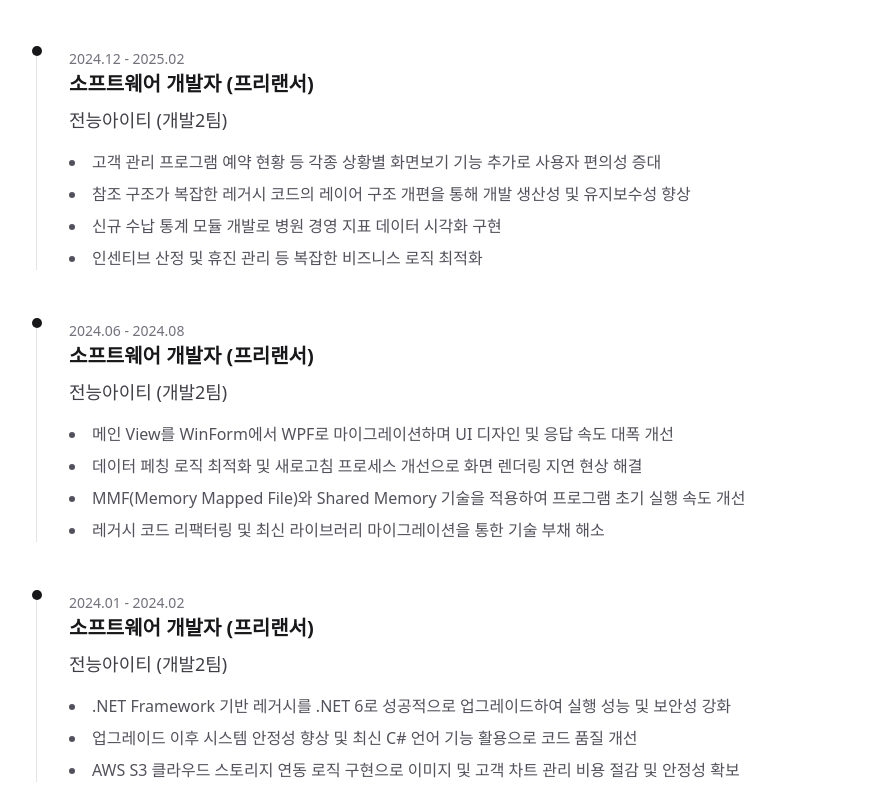
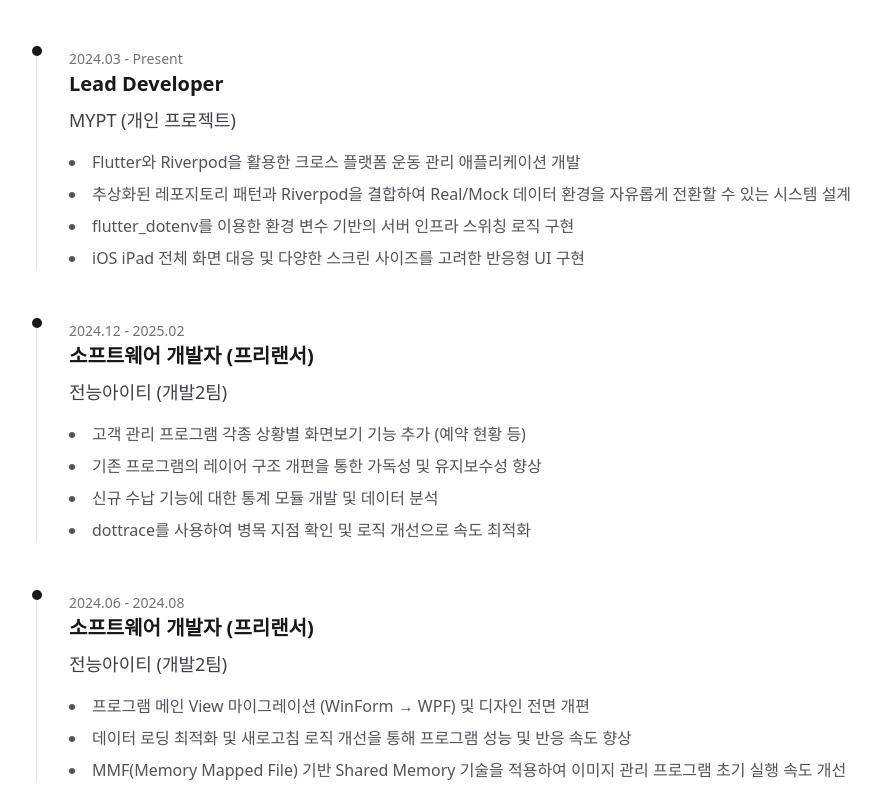
Before and after one commit to MostCitizen/MostCitizen.github.io, a Next.js app: page / in a window 1280 px wide. Shown: the part 1574-2360 px from the top of the page, without its empty margins (156-1037 px from the left). Built offline with nearby package versions, Linux system fonts and the light colour scheme.

Commit message:
mypt 프로젝트 내용 초안

```diff
--- a/src/data/portfolio.ts
+++ b/src/data/portfolio.ts
@@ -49,14 +49,25 @@ export const portfolioData = {
   ] as Skill[],
   experiences: [
     {
+      company: "MYPT (개인 프로젝트)",
+      role: "Lead Developer",
+      period: "2024.03 - Present",
+      description: [
+        "Flutter와 Riverpod을 활용한 크로스 플랫폼 운동 관리 애플리케이션 개발",
+        "추상화된 레포지토리 패턴과 Riverpod을 결합하여 Real/Mock 데이터 환경을 자유롭게 전환할 수 있는 시스템 설계",
+        "flutter_dotenv를 이용한 환경 변수 기반의 서버 인프라 스위칭 로직 구현",
+        "iOS iPad 전체 화면 대응 및 다양한 스크린 사이즈를 고려한 반응형 UI 구현",
+      ],
+    },
+    {
       company: "전능아이티 (개발2팀)",
       role: "소프트웨어 개발자 (프리랜서)",
       period: "2024.12 - 2025.02",
       description: [
-        "고객 관리 프로그램 예약 현황 등 각종 상황별 화면보기 기능 추가로 사용자 편의성 증대",
-        "참조 구조가 복잡한 레거시 코드의 레이어 구조 개편을 통해 개발 생산성 및 유지보수성 향상",
-        "신규 수납 통계 모듈 개발로 병원 경영 지표 데이터 시각화 구현",
-        "인센티브 산정 및 휴진 관리 등 복잡한 비즈니스 로직 최적화",
+        "고객 관리 프로그램 각종 상황별 화면보기 기능 추가 (예약 현황 등)",
+        "기존 프로그램의 레이어 구조 개편을 통한 가독성 및 유지보수성 향상",
+        "신규 수납 기능에 대한 통계 모듈 개발 및 데이터 분석",
+        "dottrace를 사용하여 병목 지점 확인 및 로직 개선으로 속도 최적화",
       ],
     },
     {
@@ -64,10 +75,9 @@ export const portfolioData = {
       role: "소프트웨어 개발자 (프리랜서)",
       period: "2024.06 - 2024.08",
       description: [
-        "메인 View를 WinForm에서 WPF로 마이그레이션하며 UI 디자인 및 응답 속도 대폭 개선",
-        "데이터 페칭 로직 최적화 및 새로고침 프로세스 개선으로 화면 렌더링 지연 현상 해결",
-        "MMF(Memory Mapped File)와 Shared Memory 기술을 적용하여 프로그램 초기 실행 속도 개선",
-        "레거시 코드 리팩터링 및 최신 라이브러리 마이그레이션을 통한 기술 부채 해소",
+        "프로그램 메인 View 마이그레이션 (WinForm → WPF) 및 디자인 전면 개편",
+        "데이터 로딩 최적화 및 새로고침 로직 개선을 통해 프로그램 성능 및 반응 속도 향상",
+        "MMF(Memory Mapped File) 기반 Shared Memory 기술을 적용하여 이미지 관리 프로그램 초기 실행 속도 개선",
       ],
     },
     {
@@ -75,9 +85,9 @@ export const portfolioData = {
       role: "소프트웨어 개발자 (프리랜서)",
       period: "2024.01 - 2024.02",
       description: [
-        ".NET Framework 기반 레거시를 .NET 6로 성공적으로 업그레이드하여 실행 성능 및 보안성 강화",
-        "업그레이드 이후 시스템 안정성 향상 및 최신 C# 언어 기능 활용으로 코드 품질 개선",
-        "AWS S3 클라우드 스토리지 연동 로직 구현으로 이미지 및 고객 차트 관리 비용 절감 및 안정성 확보",
+        "시스템 프레임워크 버전 업그레이드 (.NET Framework → .NET 6)",
+        ".NET 6 마이그레이션을 통해 전반적인 시스템 실행 성능 향상 및 유지보수 효율 증대",
+        "AWS S3 연동 비즈니스 로직 추가로 이미지 및 고객 차트 관리 프로세스 최적화",
       ],
     },
     {
@@ -85,14 +95,22 @@ export const portfolioData = {
       role: "연구원",
       period: "2021.06 - 2023.07",
       description: [
-        "dottrace 분석을 통해 병목 구간을 진단하고 Query 및 ORM 코드를 수정하여 전체 성능 30% 이상 향상",
-        "ORM(EF)에서 발생하는 과도한 Join, 사용하지 않는 컬럼 조회, N+1 문제 등을 해결하여 DB 부하 경감",
-        "비효율적인 Subquery 및 중복 Group By 제거 등 SQL 쿼리 최적화 수행",
-        "수작업으로 관리되던 티켓 기능을 RDB 설계부터 자동 알림톡 발송까지 풀스택으로 구현하여 운영 오류 0% 달성",
+        "고객관리 프로그램 티켓 시스템 개발 주도 (RDB 설계, EF 기반 CRUD 구현, 기여도 100%)",
+        "dottrace 정밀 분석을 통한 쿼리 및 ORM 코드 최적화로 평균 30% 이상의 성능 향상 달성",
+        "비효율적인 Subquery, 다수의 Group By, 불필요한 테이블 조회 등 SQL 쿼리 최적화",
+        "ORM(EF)에서 발생하는 과도한 Join, N+1 문제 해결 및 사용하지 않는 컬럼 조회 제거",
+        "알림톡 및 문자 발송 연동을 통한 티켓 관리 자동화 시스템 구축",
       ],
     },
   ] as Experience[],
   projects: [
+    {
+      title: "MYPT - Smart Workout Assistant",
+      description:
+        "사용자의 운동 루틴을 관리하고 진행 상황을 추적하는 모바일 앱입니다. 클린 아키텍처 지향 및 테스트 용이성을 위한 Mock 시스템이 핵심입니다.",
+      techStack: ["Flutter", "Riverpod", "Firebase", "Clean Architecture"],
+      period: "2024.03 - Present",
+    },
     {
       title: "CRM 티켓 통합 관리 시스템",
       description:
```
